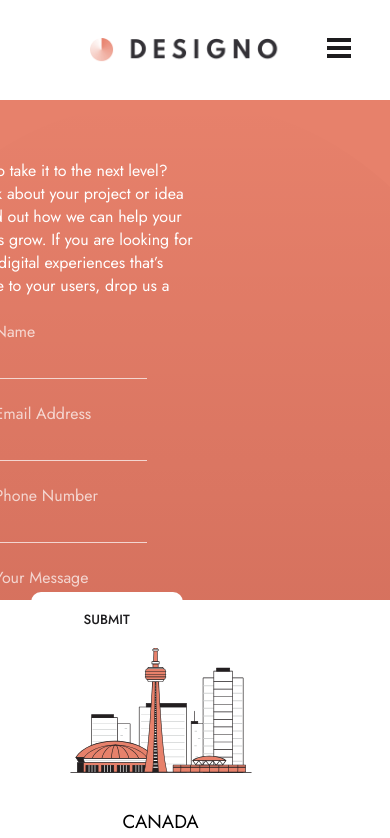
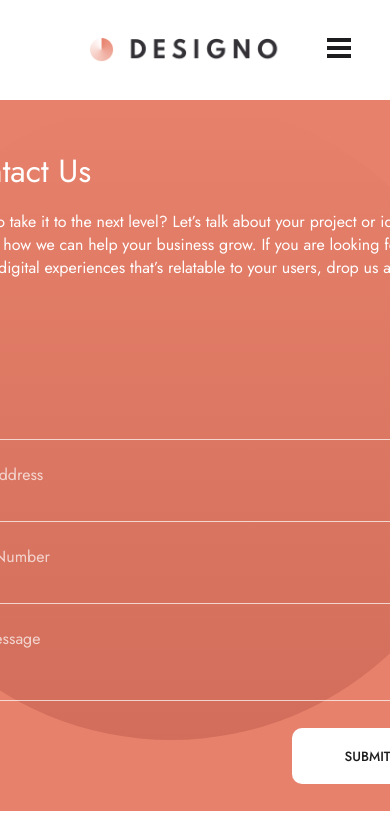
Before and after one commit to LeoLoureiro-code/Designo, an Angular app: page /contact in a window 390 px wide. Shown: the top 838 px of the page. Built offline with nearby package versions, Linux system fonts and the light colour scheme.

Commit message:
add contact sytles tablet

```diff
--- a/src/components/contact-us/contact-us.component.scss
+++ b/src/components/contact-us/contact-us.component.scss
@@ -86,13 +86,37 @@ label{
 
     section{
         width: 689px;
+        height: 711px;
     }
 
     .contact{
         justify-content: center;
+        align-items: center;
         flex-direction:column;
+        height: inherit;
     }
 
+    .contact-info, .contact-form{
+        width: 100%;
+    }
+
+    .contact-form{
+        padding: 0;
+    }
+
+    h2{
+        margin-bottom: 1rem;
+        margin-top: 3rem;
+        color: $white;
+        font-size: 32px;
+        font-weight: 400;
+    }
+
+    .submit{
+        bottom: 5%;
+        right: 0%;
+
+    }
 
 }
 
```
